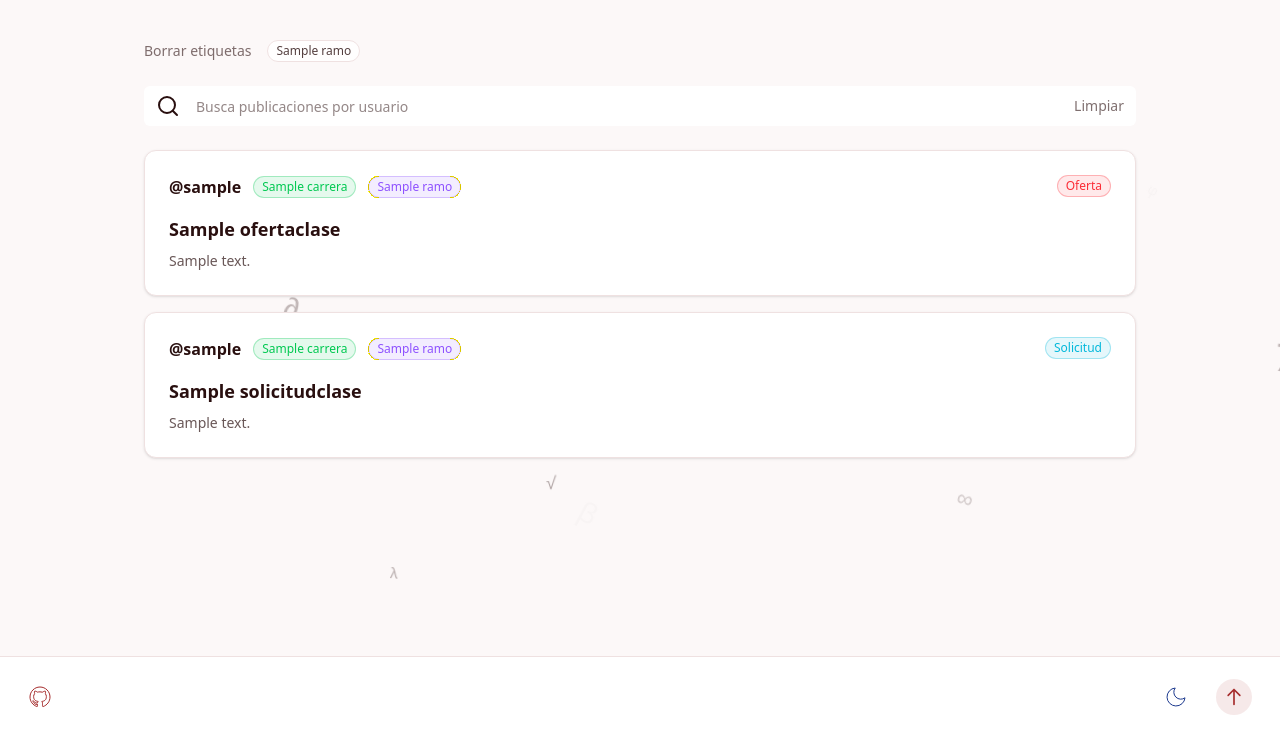
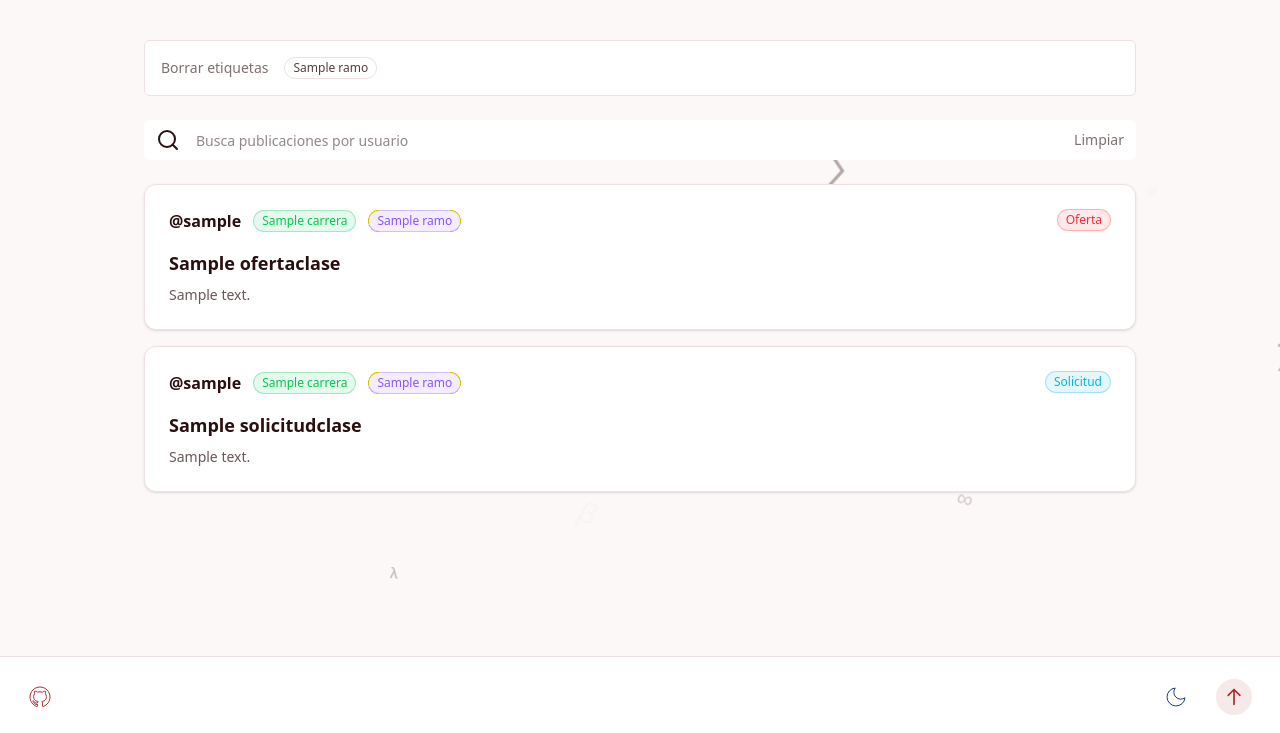
Before and after one commit to DCC-CC4401/2025-2-CC4401-grupo-4, a Django app: page /courses/publications/ in a window 1280 px wide. Shown: the part 184-917 px from the top of the page. Run offline with Django 5.2, Linux system fonts and the light colour scheme; tables that the repository leaves empty hold one stand-in row (values such as "Sample post"); style sheets or scripts are compiled from the project's sources.

Commit message:
style(filter): enhance tag filter styling

```diff
--- a/uclases/courses/templates/courses/publications_list.html
+++ b/uclases/courses/templates/courses/publications_list.html
@@ -14,7 +14,7 @@
         <!-- Aqui van los tags dados por el cliente-->
         <div
             id="tags-filter"
-            class="flex flex-wrap gap-2 mt-4 opacity-0 animate-fade-in-delay-2" aria-label="Filtrar por etiquetas">
+            class="flex flex-wrap gap-2 mt-4 p-4 border border-border rounded-md bg-card opacity-0 animate-fade-in-delay-2" aria-label="Filtrar por etiquetas">
         </div>
 
         <!-- Filtro por usuario -->
@@ -151,6 +151,8 @@
                     raw.split(',').map(t => t.trim()).filter(Boolean).forEach(t => tagSet.add(t));
                 });
 
+                const sortedTags = Array.from(tagSet).sort((a, b) => a.localeCompare(b));
+
                 // container limpio
                 tagsContainer.innerHTML = '';
 
@@ -170,10 +172,10 @@
                 });
                 tagsContainer.appendChild(clearTagsBtn);
 
-                tagSet.forEach(tag => {
+                sortedTags.forEach(tag => {
                     const btn = document.createElement('button');
                     btn.type = 'button';
-                    btn.className = 'tag-btn badge text-foreground/80 border-border bg-card/80 hover:bg-card/90';
+                    btn.className = 'tag-btn badge text-foreground/80 border-border bg-card/80 cursor:bg-card/90 cursor-pointer transform transition-transform duration-200 hover:scale-105';
                     btn.textContent = tag;
                     btn.setAttribute('data-tag', tag);
                     btn.setAttribute('aria-pressed', 'false');
```
